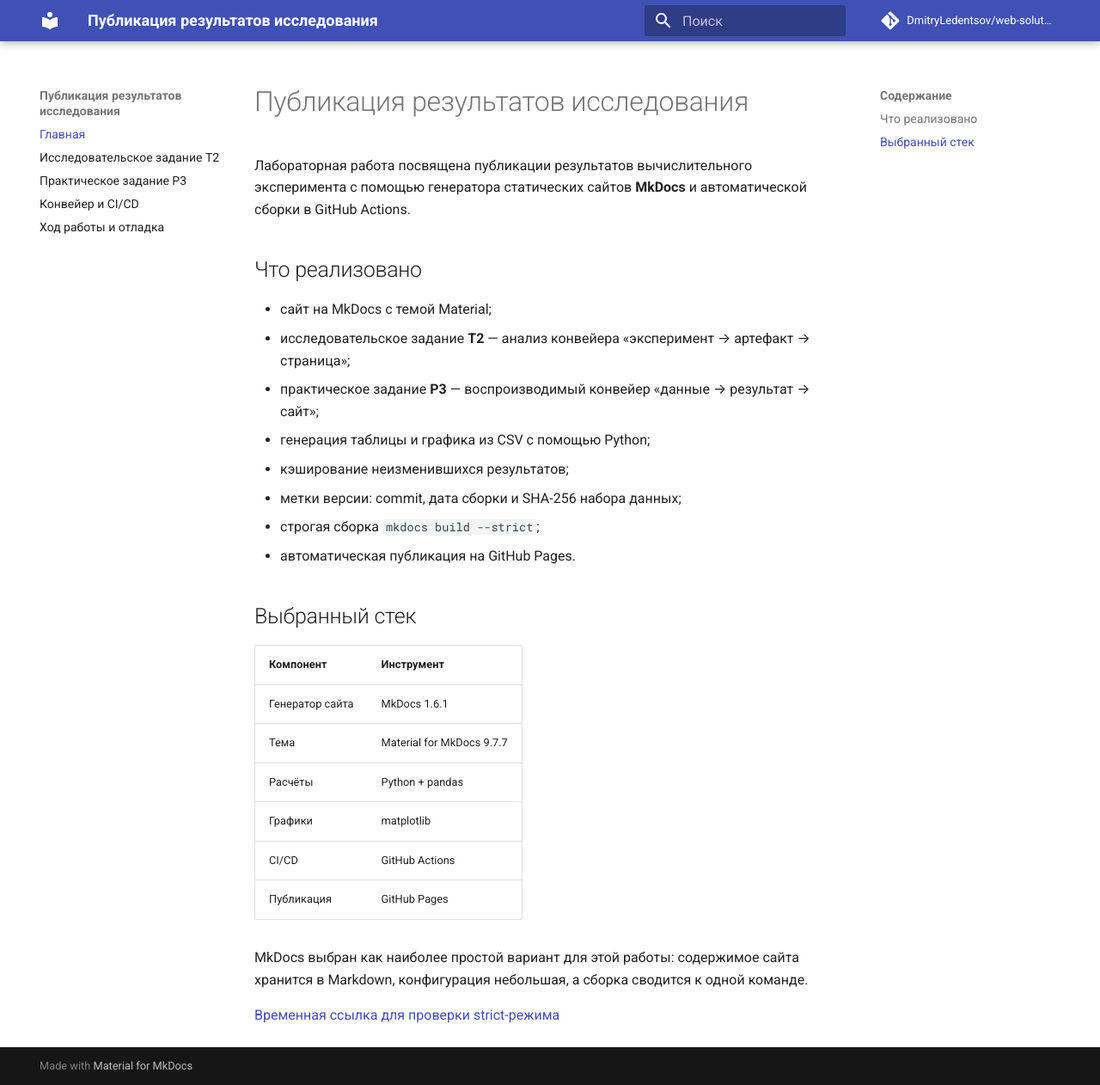
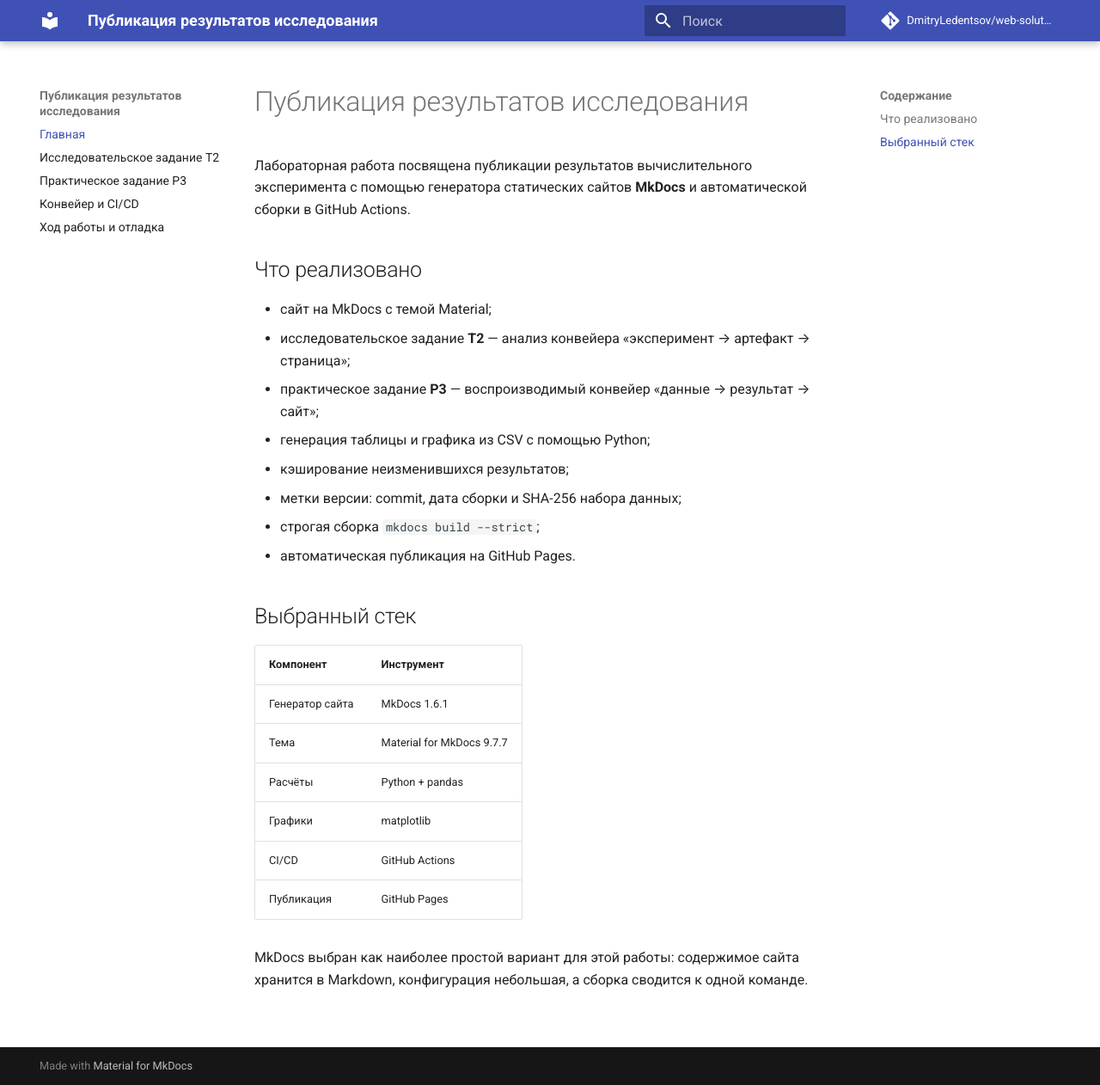
Before and after one commit to DmitryLedentsov/web-solutions-lab-1, an MkDocs documentation site: the page built from docs/index.md, in a window 1280 px wide and 1262 px high. Shown: the whole window at 86% size. Built offline with MkDocs 1.6.1 and Material for MkDocs 9.7.7, drawn with Linux system fonts in a browser that asks for light colours; comment, search, counter and statistics services are not loaded.

Commit message:
fix: remove broken link caught by strict build

```diff
--- a/docs/index.md
+++ b/docs/index.md
@@ -25,5 +25,3 @@
 | Публикация | GitHub Pages |
 
 MkDocs выбран как наиболее простой вариант для этой работы: содержимое сайта хранится в Markdown, конфигурация небольшая, а сборка сводится к одной команде.
-
-[Временная ссылка для проверки strict-режима](missing.md)
```
